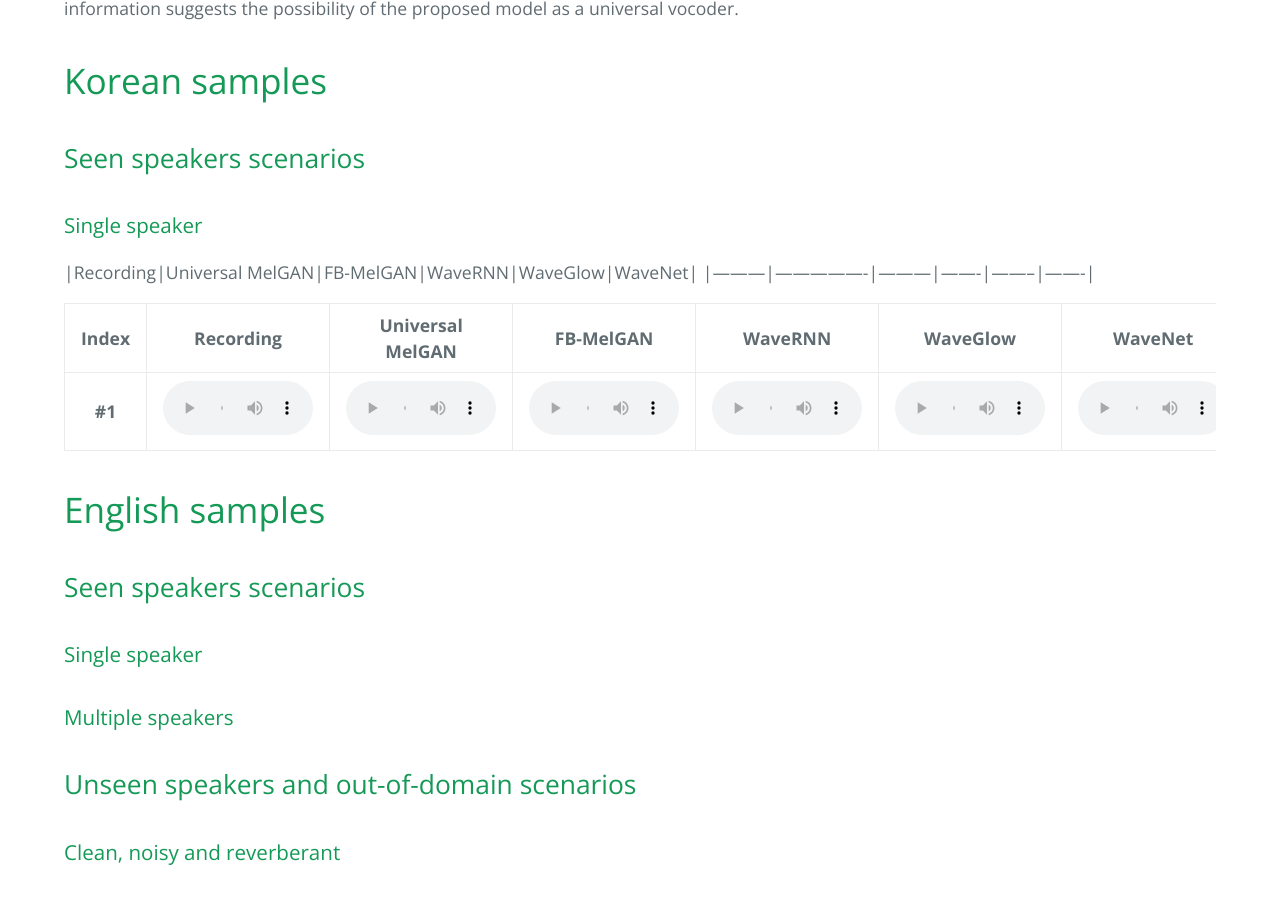
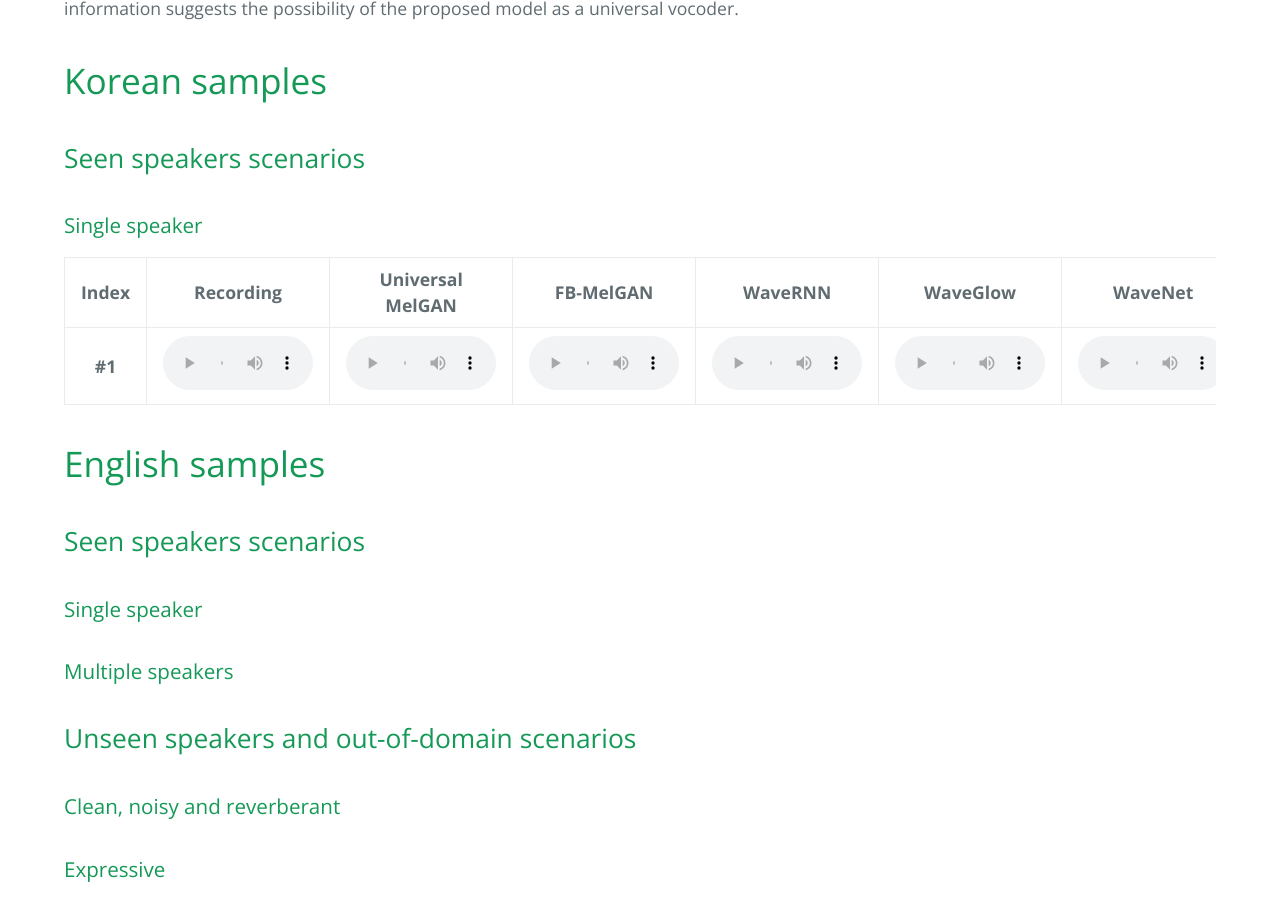
Before and after one commit to kallavinka8045/icassp2021, a Jekyll site: the page built from index.md, in a window 1280 px wide and 900 px high, scrolled down 1481 px. Built offline with Jekyll 4.4.1, drawn with Linux system fonts in a browser that asks for light colours; our own code applies the rules of GitHub Pages for plain Markdown files.

Commit message:
Update index.md

```diff
--- a/index.md
+++ b/index.md
@@ -12,9 +12,6 @@ In this paper, we propose Universal MelGAN: a robust waveform generation model f
 ## Seen speakers scenarios
 
 ### Single speaker
-|Recording|Universal MelGAN|FB-MelGAN|WaveRNN|WaveGlow|WaveNet|
-|---------|----------------|---------|-------|--------|-------|
-
 <table>
     <thead>
         <th>Index</th>
@@ -28,9 +25,6 @@ In this paper, we propose Universal MelGAN: a robust waveform generation model f
     <tbody>
         <tr>
             <th>#1</th>
-            <td>
-                <audio controls style="width: 150px;"><source src="wav_for_mos/eng/wavernn/eng_seen_single/LJ021-0045.wav" type="audio/wav"></audio>
-            </td>
             <td>
                 <audio controls style="width: 150px;"><source src="wav_for_mos/eng/wavernn/eng_seen_single/LJ021-0045.wav" type="audio/wav"></audio>
             </td>
```
